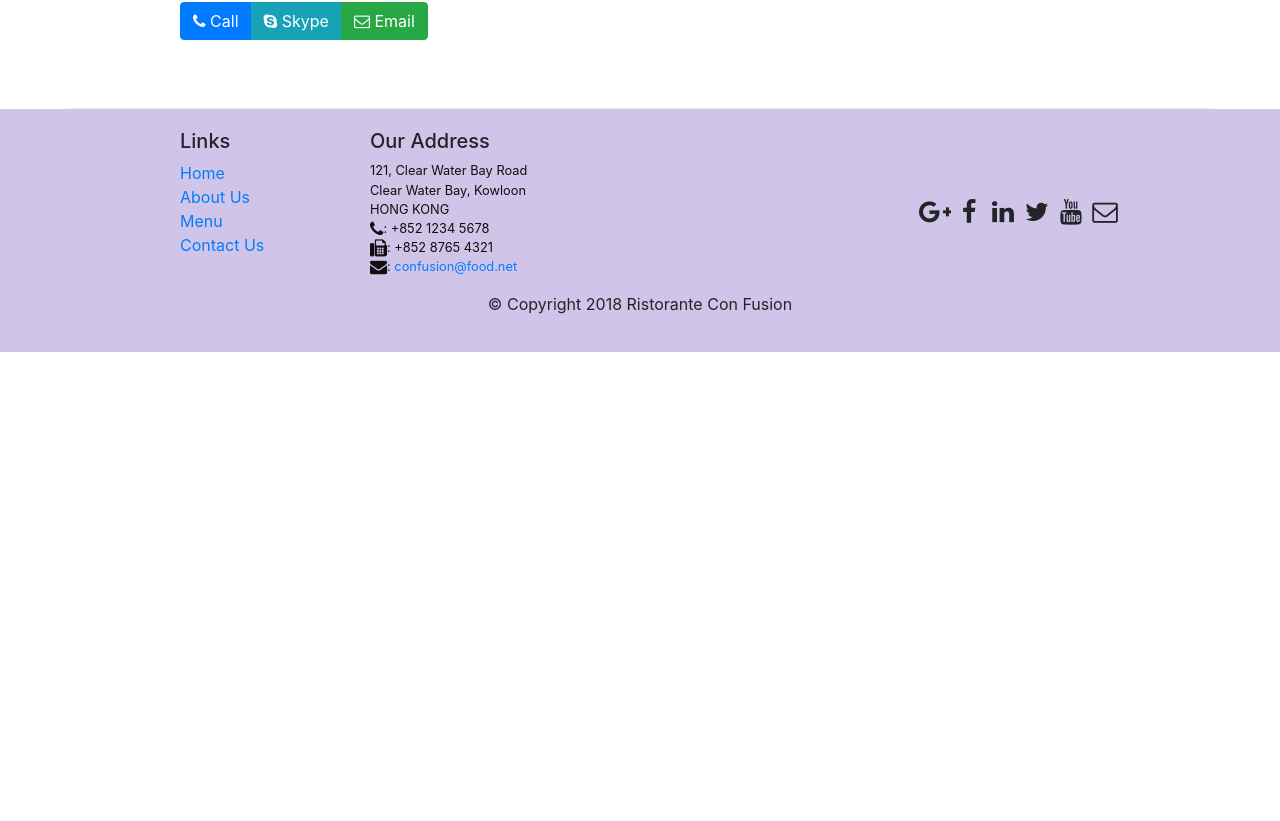
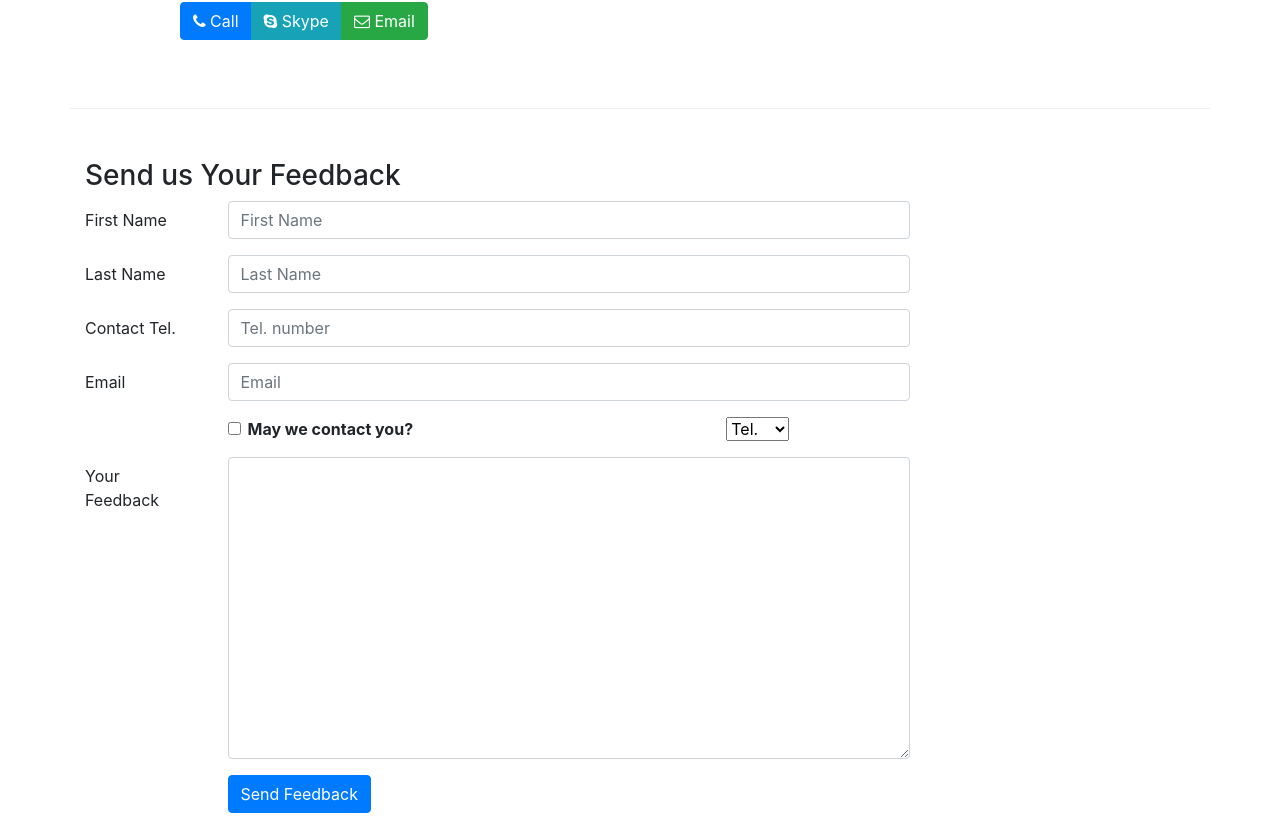
Before and after one commit to shivendrasahu87/React, a React (Create React App) app: page /contactus in a window 1280 px wide. Shown: the part 799-1620 px from the top of the page. Before the commit the page ends 1151 px from the top, so only its background shows below. Built offline with nearby package versions, Linux system fonts and the light colour scheme.

Commit message:
2nd week assignment

```diff
--- /dev/null
+++ b/src/components/AboutComponent.js
@@ -0,0 +1,121 @@
+import React from "react";
+import {
+  Breadcrumb,
+  BreadcrumbItem,
+  Card,
+  CardBody,
+  CardHeader,
+  Media,
+} from "reactstrap";
+import { Link } from "react-router-dom";
+
+function About(props) {
+  const leaders = props.leaders.map((leader) => {
+    return (
+      <p>
+        <RenderLeader leader={leader} />
+      </p>
+    );
+  });
+
+  function RenderLeader({ leader }) {
+    return (
+      <Media>
+        <Media left className="col-2">
+          <Media object src={leader.image} alt={leader.name} />
+        </Media>
+        <Media right body className="col-10">
+          <Media heading>{leader.name}</Media>
+          <Media body>
+            <Media>{leader.designation}</Media>
+            <Media>{leader.description}</Media>
+          </Media>
+        </Media>
+      </Media>
+    );
+  }
+
+  return (
+    <div className="container">
+      <div className="row">
+        <Breadcrumb>
+          <BreadcrumbItem>
+            <Link to="/home">Home</Link>
+          </BreadcrumbItem>
+          <BreadcrumbItem active>About Us</BreadcrumbItem>
+        </Breadcrumb>
+        <div className="col-12">
+          <h3>About Us</h3>
+          <hr />
+        </div>
+      </div>
+      <div className="row row-content">
+        <div className="col-12 col-md-6">
+          <h2>Our History</h2>
+          <p>
+            Started in 2010, Ristorante con Fusion quickly established itself as
+            a culinary icon par excellence in Hong Kong. With its unique brand
+            of world fusion cuisine that can be found nowhere else, it enjoys
+            patronage from the A-list clientele in Hong Kong. Featuring four of
+            the best three-star Michelin chefs in the world, you never know what
+            will arrive on your plate the next time you us.
+          </p>
+          <p>
+            The restaurant traces its humble beginnings to{" "}
+            <em>The Frying Pan</em>, a successful chain started by our CEO, Mr.
+            Peter Pan, that featured for the first time the world's cuisines in
+            a pan.
+          </p>
+        </div>
+        <div className="col-12 col-md-5">
+          <Card>
+            <CardHeader className="bg-primary text-white">
+              Facts At a Glance
+            </CardHeader>
+            <CardBody>
+              <dl className="row p-1">
+                <dt className="col-6">Started</dt>
+                <dd className="col-6">3 Feb. 2013</dd>
+                <dt className="col-6">Major Stake Holder</dt>
+                <dd className="col-6">HK Fine Foods Inc.</dd>
+                <dt className="col-6">Last Year's Turnover</dt>
+                <dd className="col-6">$1,250,375</dd>
+                <dt className="col-6">Employees</dt>
+                <dd className="col-6">40</dd>
+              </dl>
+            </CardBody>
+          </Card>
+        </div>
+        <div className="col-12">
+          <Card>
+            <CardBody className="bg-faded">
+              <blockquote className="blockquote">
+                <p className="mb-0">
+                  You better cut the pizza in four pieces because I'm not hungry
+                  enough to eat six.
+                </p>
+                <footer className="blockquote-footer">
+                  Yogi Berra,
+                  <cite title="Source Title">
+                    The Wit and Wisdom of Yogi Berra, P. Pepe, Diversion Books,
+                    2014
+                  </cite>
+                </footer>
+              </blockquote>
+            </CardBody>
+          </Card>
+        </div>
+      </div>
+      <div className="row row-content">
+        <div className="col-12">
+          <h2>Corporate Leadership</h2>
+        </div>
+        <div className="col-12">
+          <Media list>{leaders}</Media>
+        </div>
+      </div>
+    </div>
+  );
+}
+
+export default About;
--- a/src/components/ContactComponent.js
+++ b/src/components/ContactComponent.js
@@ -1,8 +1,32 @@
-import React from "react";
-import { Breadcrumb, BreadcrumbItem } from "reactstrap";
+import React, { Component } from "react";
+import {
+  Breadcrumb,
+  BreadcrumbItem,
+  Button,
+  Form,
+  FormGroup,
+  Label,
+  Input,
+  Col,
+} from "reactstrap";
 import { Link } from "react-router-dom";
 
-function Contact(props) {
+class Contact extends Component {
+  constructor(props) {
+    super(props);
+
+    this.state = {
+      firstname: "",
+      lastname: "",
+      telnum: "",
+      email: "",
+      agree: false,
+      contactType: "Tel.",
+      message: "",
+    };
+  }
+
+  render() {
     return (
       <div className="container">
         <div className="row">
@@ -62,8 +86,125 @@
             </div>
           </div>
         </div>
+        <div className="row row-content">
+          <div className="col-12">
+            <h3>Send us Your Feedback</h3>
+          </div>
+          <div className="col-12 col-md-9">
+            <Form>
+              <FormGroup row>
+                <Label for="firstname" md={2}>
+                  First Name
+                </Label>
+                <Col md={10}>
+                  <Input
+                    type="text"
+                    id="firstname"
+                    name="firstname"
+                    placeholder="First Name"
+                    value={this.state.firstname}
+                  />
+                </Col>
+              </FormGroup>
+              <FormGroup row>
+                <Label htmlFor="lastname" md={2}>
+                  Last Name
+                </Label>
+                <Col md={10}>
+                  <Input
+                    type="text"
+                    id="lastname"
+                    name="lastname"
+                    placeholder="Last Name"
+                    value={this.state.lastname}
+                    onChange={this.handleInputChange}
+                  />
+                </Col>
+              </FormGroup>
+              <FormGroup row>
+                <Label htmlFor="telnum" md={2}>
+                  Contact Tel.
+                </Label>
+                <Col md={10}>
+                  <Input
+                    type="tel"
+                    id="telnum"
+                    name="telnum"
+                    placeholder="Tel. number"
+                    value={this.state.telnum}
+                    onChange={this.handleInputChange}
+                  />
+                </Col>
+              </FormGroup>
+              <FormGroup row>
+                <Label htmlFor="email" md={2}>
+                  Email
+                </Label>
+                <Col md={10}>
+                  <Input
+                    type="email"
+                    id="email"
+                    name="email"
+                    placeholder="Email"
+                    value={this.state.email}
+                    onChange={this.handleInputChange}
+                  />
+                </Col>
+              </FormGroup>
+              <FormGroup row>
+                <Col md={{ size: 6, offset: 2 }}>
+                  <FormGroup check>
+                    <Label check>
+                      <Input
+                        type="checkbox"
+                        name="agree"
+                        checked={this.state.agree}
+                        onChange={this.handleInputChange}
+                      />{" "}
+                      <strong>May we contact you?</strong>
+                    </Label>
+                  </FormGroup>
+                </Col>
+                <Col md={{ size: 3, offset: 1 }}>
+                  <Input
+                    type="select"
+                    name="contactType"
+                    value={this.state.contactType}
+                    onChange={this.handleInputChange}
+                  >
+                    <option>Tel.</option>
+                    <option>Email</option>
+                  </Input>
+                </Col>
+              </FormGroup>
+              <FormGroup row>
+                <Label htmlFor="message" md={2}>
+                  Your Feedback
+                </Label>
+                <Col md={10}>
+                  <Input
+                    type="textarea"
+                    id="message"
+                    name="message"
+                    rows="12"
+                    value={this.state.message}
+                    onChange={this.handleInputChange}
+                  ></Input>
+                </Col>
+              </FormGroup>
+              <FormGroup row>
+                <Col md={{ size: 10, offset: 2 }}>
+                  <Button type="submit" color="primary">
+                    Send Feedback
+                  </Button>
+                </Col>
+              </FormGroup>
+            </Form>
+          </div>
+        </div>
       </div>
     );
   }
+}
 
 export default Contact;
--- a/src/components/MainComponent.js
+++ b/src/components/MainComponent.js
@@ -5,6 +5,7 @@
 import Contact from "./ContactComponent";
 import DishDetail from "./DishdetailComponent ";
 import { DISHES } from "../Shared/dishes";
+import About from "./AboutComponent";
 import Footer from "./FooterComponent";
 import { PROMOTIONS } from "../Shared/promotions";
 import { LEADERS } from "../Shared/leaders";
@@ -53,6 +54,10 @@
         <Switch>
           <Route path="/home" component={HomePage} />
           <Route
+            path="/aboutus"
+            component={() => <About leaders={this.state.leaders} />}
+          />
+          <Route
             exact
             path="/menu"
             component={() => <Menu dishes={this.state.dishes} />}
```
Lines whose indentation alone changed are shown as unchanged.
